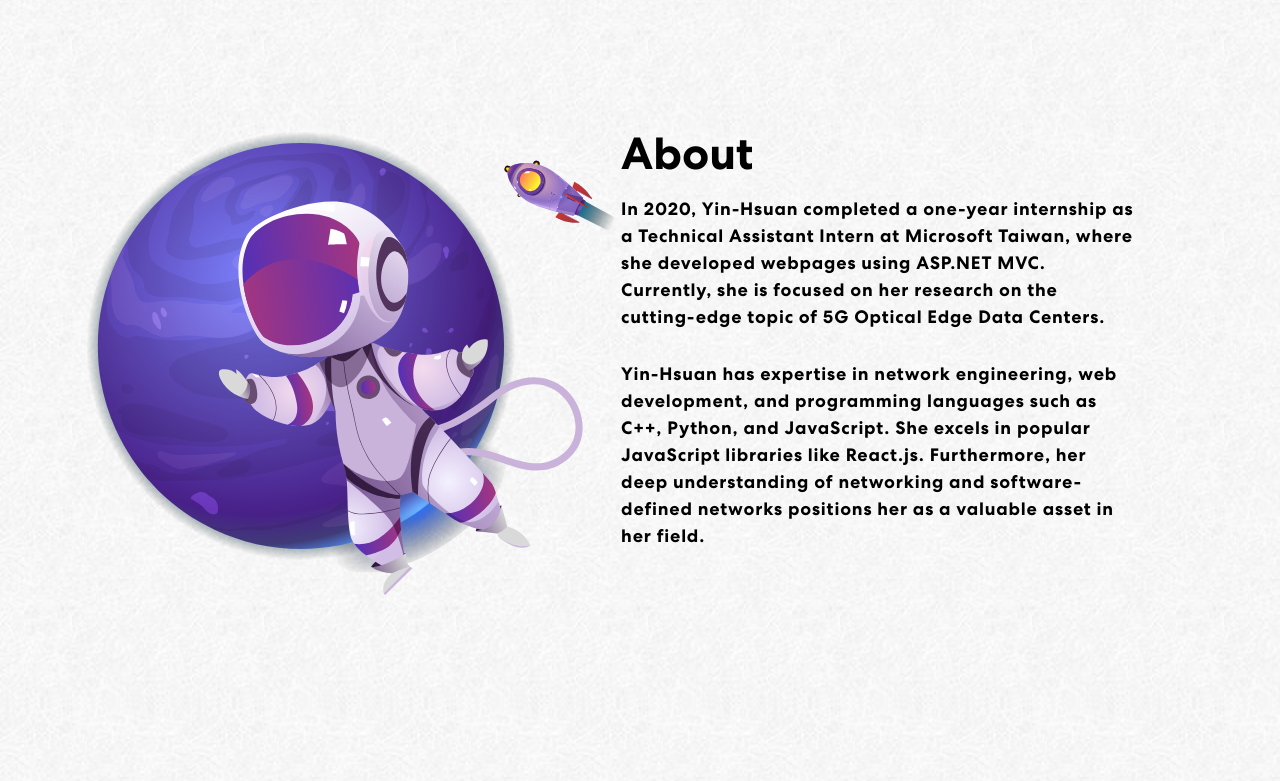
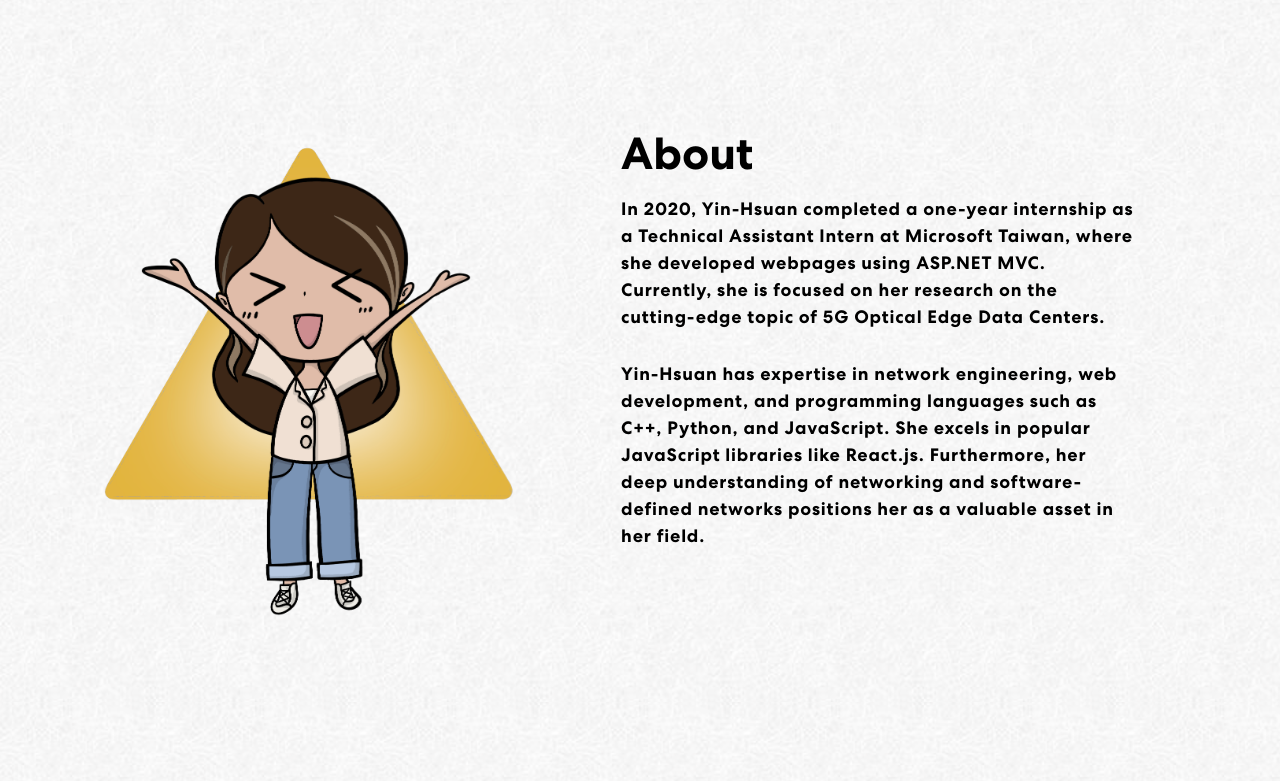
Before and after one commit to yinhsuan/portfolio, a React (Create React App) app: page / in a window 1280 px wide. Shown: the part 840-1621 px from the top of the page. Built offline with nearby package versions, Linux system fonts and the light colour scheme.

Commit message:
add about image

```diff
--- a/src/App.css
+++ b/src/App.css
@@ -416,7 +416,7 @@ nav.navbar .navbar-toggler[aria-expanded="true"] .navbar-toggler-icon {
   font-weight: bold;
 }
 .about img {
-  width: 120%;
+  width: 100%;
 }
 
 
--- a/src/components/About.js
+++ b/src/components/About.js
@@ -1,5 +1,5 @@
 import { Container, Row, Col, Tab, Nav } from "react-bootstrap";
-import headerImg from "../assets/img/header-img.svg";
+import headerImg from "../assets/img/about-img.png";
 import { ArrowRightCircle } from 'react-bootstrap-icons';
 
 import 'animate.css';
```
Also changed, not shown: src/assets/img/about-img.png (added).
